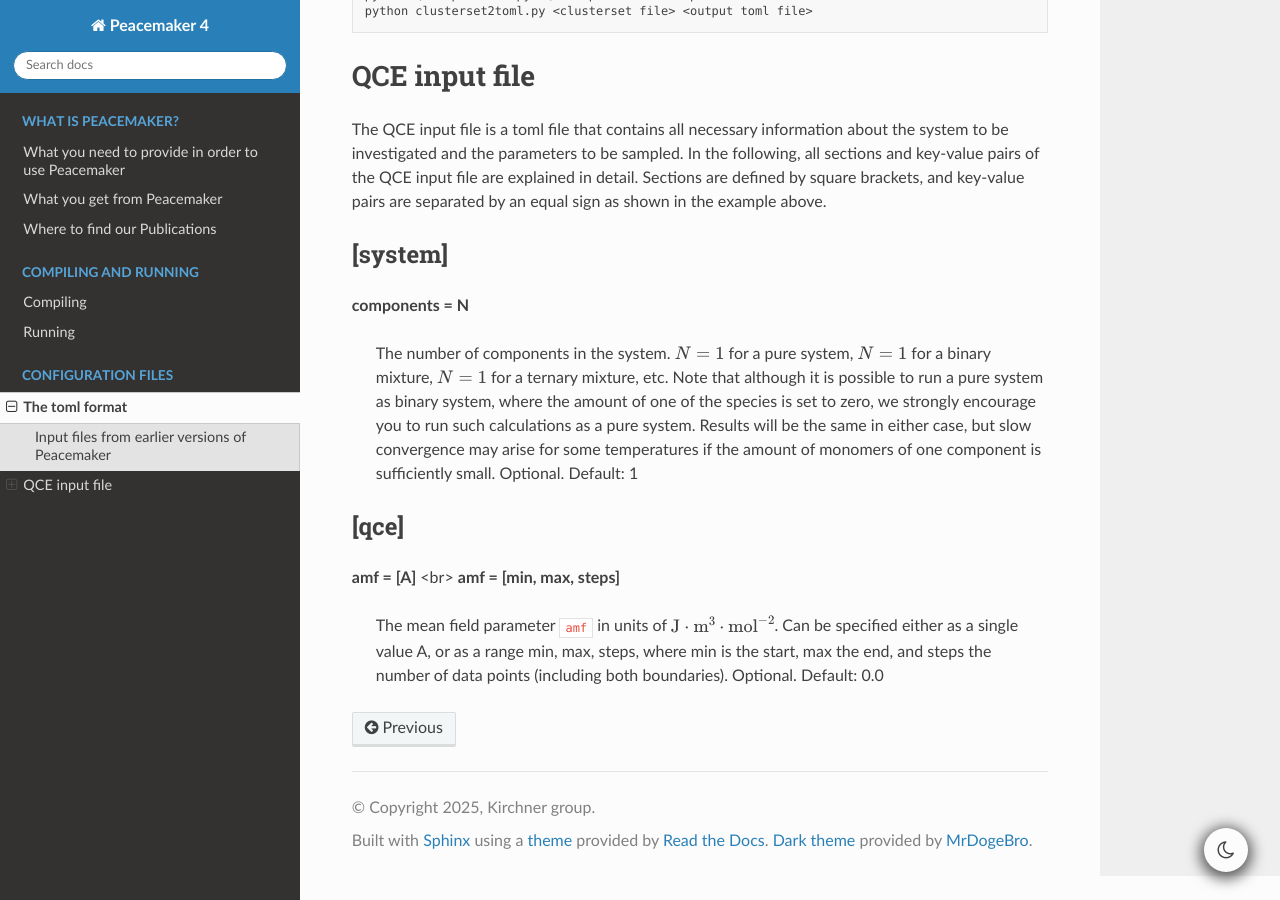
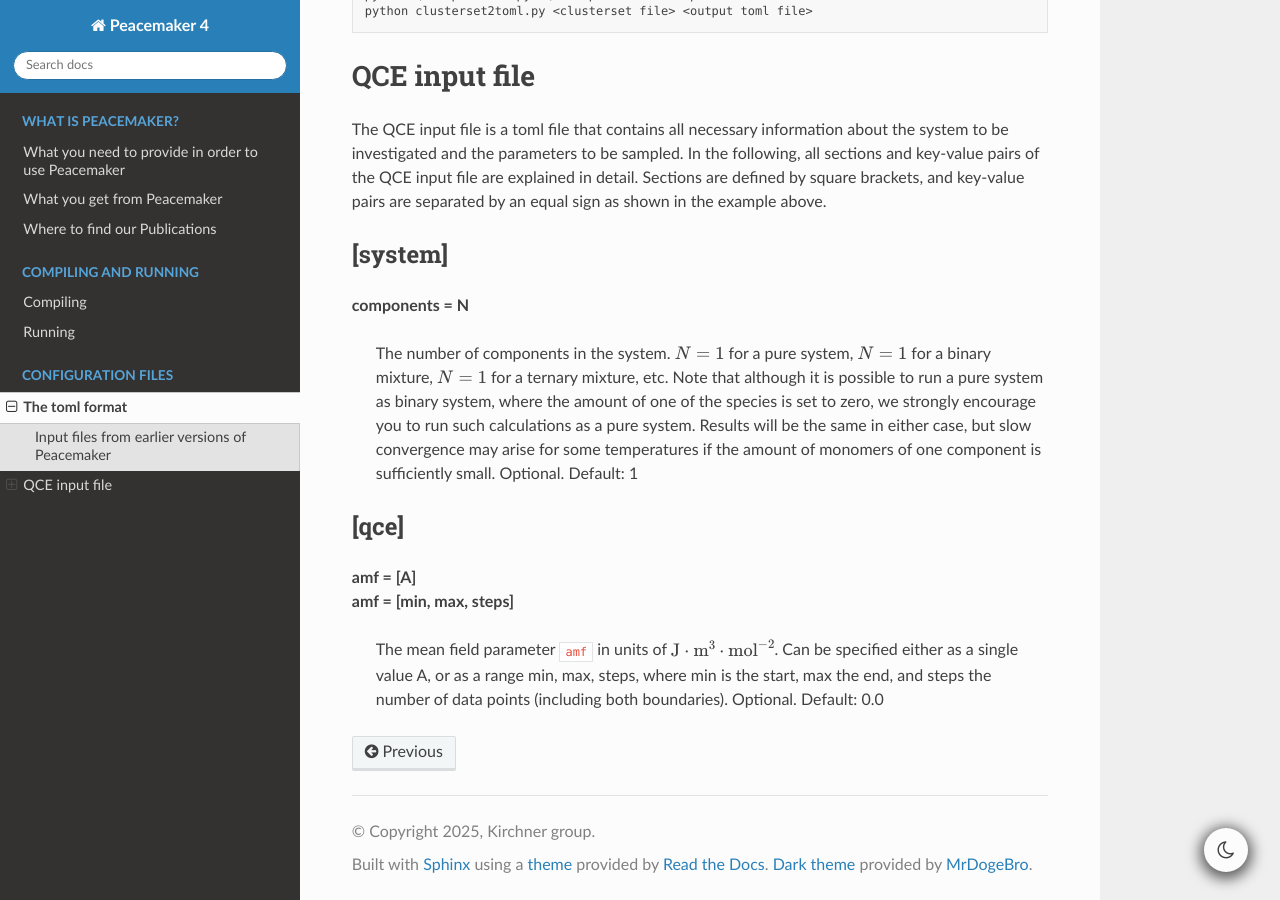
Before and after one commit to kirchners-manta/peacemaker4, a Sphinx documentation site: the page built from docs/source/03_configuration_files.rst, in a window 1280 px wide and 900 px high, scrolled down 1030 px. Built offline with Sphinx 7.4.7 and the Read the Docs theme 3.1.0, drawn with Linux system fonts in a browser that asks for light colours.

```diff
--- a/docs/source/03_configuration_files.rst
+++ b/docs/source/03_configuration_files.rst
@@ -70,8 +70,8 @@ shown in the example above.
 
 [qce]
 ------------------------------
-**amf = [A]** <br>
-**amf = [min, max, steps]**
+| **amf = [A]**
+| **amf = [min, max, steps]**
 
     The mean field parameter ``amf`` in units of :math:`\mathrm{J\cdot m^3 \cdot mol^{-2}}`.
     Can be specified either as a single value A, or as a range min, max, steps, where min is the start,
```
